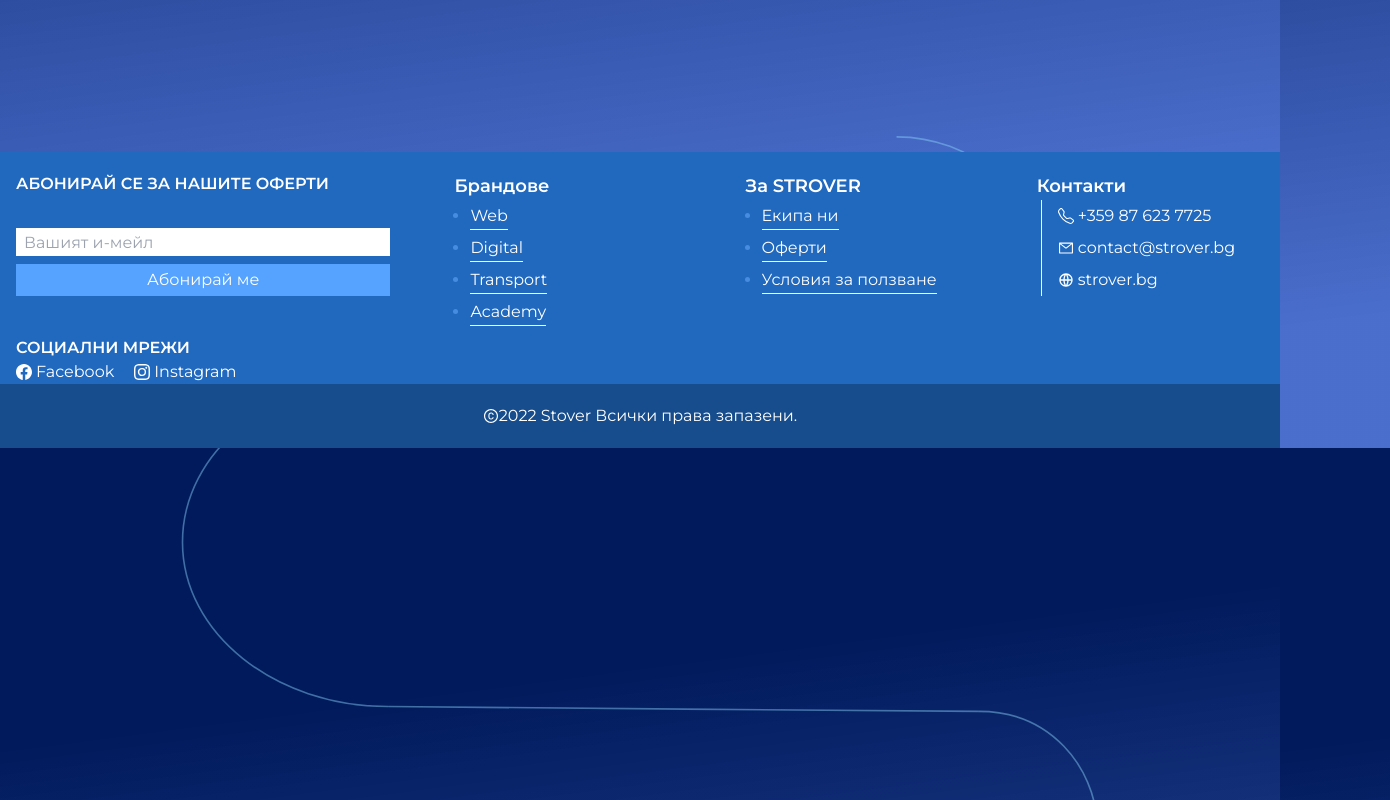
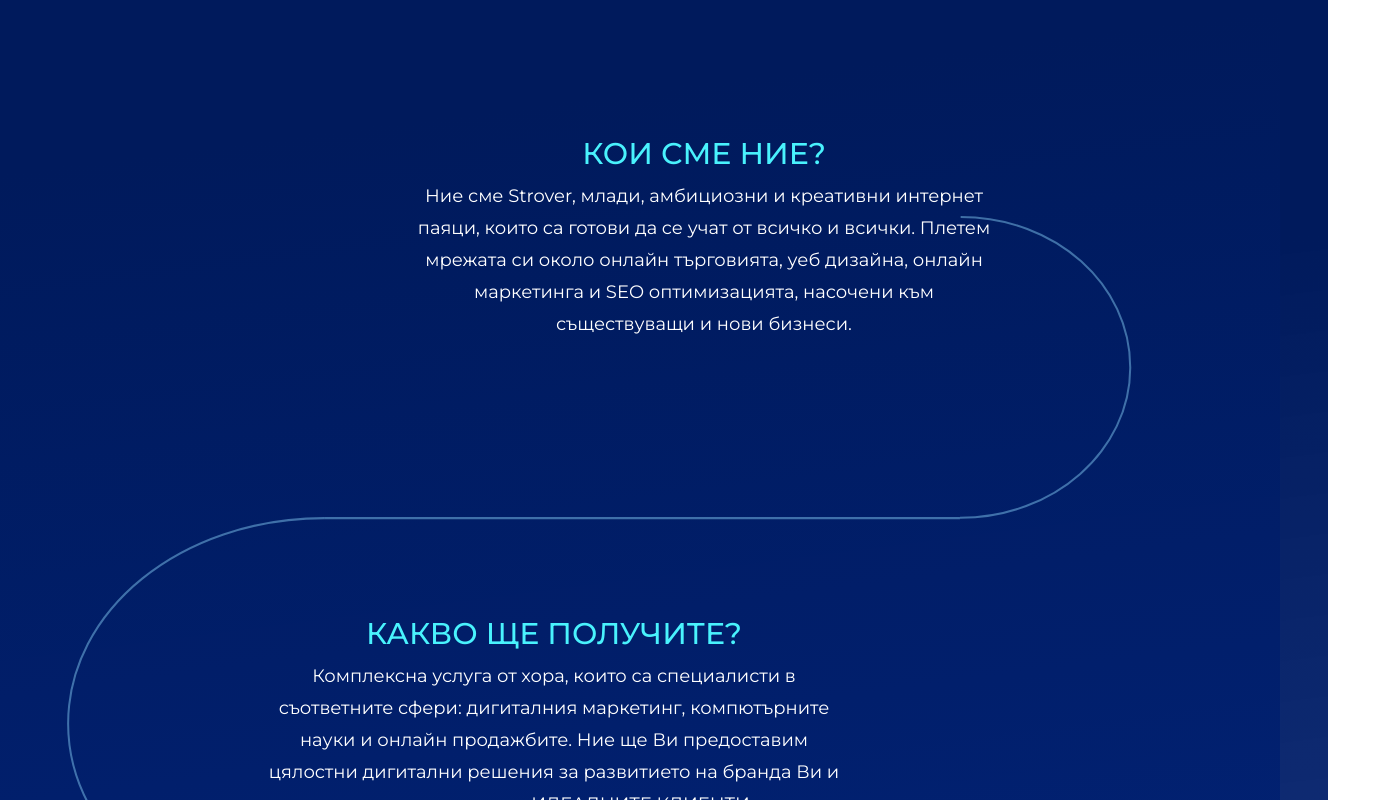
Before and after one commit to StroverIT/Strover, a Next.js app: page / in a window 1280 px wide. Shown: the part 820-1620 px from the top of the page, 1390 px wide, since content can reach past the window. Built offline with nearby package versions, Linux system fonts and the light colour scheme; a web font is replaced by a local one.

Commit message:
all needed sections for pc

```diff
--- a/pages/index.js
+++ b/pages/index.js
@@ -1,65 +1,33 @@
+// Next things
 import Head from "next/head";
 import Image from "next/legacy/image";
+import Brands from "../components/Brands";
+
+// Components
+import AboutUs from "../components/indexPage/AboutUs";
+import FirmsWhoTrust from "../components/indexPage/FirmsWhoTrust";
 import HeroSection from "../components/indexPage/HeroSection";
 import Navigation from "../components/indexPage/Navigation";
+import Services from "../components/indexPage/Services";
+
+// Icons
 
 export default function Home() {
   return (
-    <div className="mb-auto ">
+    <div className=" index-bg">
       <Head>
         <title>Strover</title>
         <meta name="description" content="Generated by create next app" />
         <link rel="icon" href="/favicon.ico" />
       </Head>
-
       <Navigation />
 
-      <main className="mt-5">
+      <main className="mt-5 h-full">
         <HeroSection />
-        <section className="container text-center flex flex-col relative mt-64 ">
-          <div className="flex-center flex-col mr-10 absolute">
-            <h5 className="text-primaryBlue-450 text-3xl font-medium mb-2">
-              КОИ СМЕ НИЕ?
-            </h5>
-            <p className="text-white max-w-xl">
-              Ние сме Strover, млади, амбициозни и креативни интернет паяци,
-              които са готови да се учат от всичко и всички. Плетем мрежата си
-              около онлайн търговията, уеб дизайна, онлайн маркетинга и SEO
-              оптимизацията, насочени към съществуващи и нови бизнеси.
-            </p>
-          </div>
-          <div className="flex-center flex-col absolute">
-            <h5 className="text-primaryBlue-450 text-3xl font-medium mb-2">
-              КАКВО ЩЕ ПОЛУЧИТЕ?
-            </h5>
-            <p className="text-white max-w-xl">
-              Комплексна услуга от хора, които са специалисти в съответните
-              сфери: дигиталния маркетинг, компютърните науки и онлайн
-              продажбите. Ние ще Ви предоставим цялостни дигитални решения за
-              развитието на бранда Ви и достигането му до ИДЕАЛНИТЕ КЛИЕНТИ.
-            </p>
-          </div>
-          <div className="flex-center flex-col absolute">
-            <h5 className="text-primaryBlue-450 text-3xl font-medium mb-2">
-              ЗАЩО СМЕ РАЗЛИЧНИ?
-            </h5>
-            <p className="text-white max-w-xl">
-              Защото държим на индивидуалния подход към клиента, както и на
-              добрата комуникация по всеки един проект. Когато за него няма
-              нужда от сложни технически термини - просто не ги използваме. За
-              нас визията в интернет пространството е изключително важна.
-            </p>
-          </div>
-          <div className="absolute death-center top-96">
-            <div className="relative w-[1500px] h-[800px]">
-              <Image
-                alt="line"
-                src="/indexForms/lines/linesTest.svg"
-                layout="fill"
-              />
-            </div>
-          </div>
-        </section>
+        <AboutUs />
+        <Services />
+        <FirmsWhoTrust />
+        <Brands />
       </main>
     </div>
   );
```
